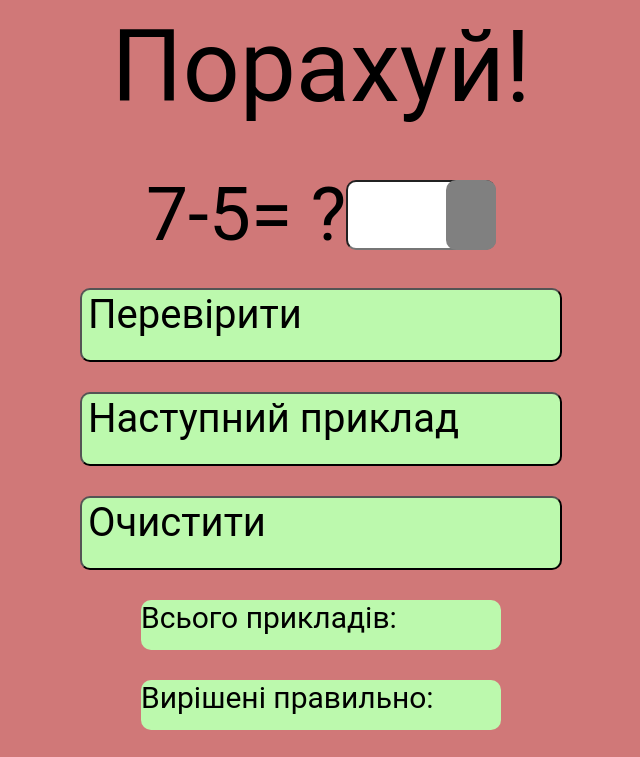
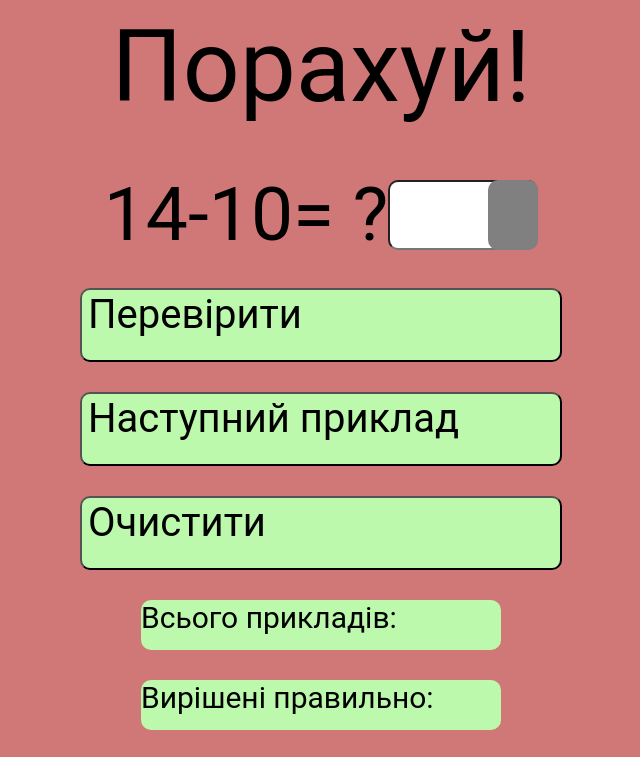
Before and after one commit to armmax0/armmax0.github.io, a plain HTML site: page index.html in a window 1280 px wide. Shown: the top 757 px of the page, without its empty margins (319-959 px from the left). Drawn offline with Linux system fonts and the light colour scheme.

Commit message:
Update index.html

```diff
--- a/index.html
+++ b/index.html
@@ -14,8 +14,8 @@
                 let b = 0;
                 let c = 0;
                 while (true) {
-                    a = Math.floor(Math.random() * 10);
-                    b = Math.floor(Math.random() * 10);
+                    a = Math.floor(Math.random() * 20);
+                    b = Math.floor(Math.random() * 20);
                     c = Math.floor(Math.random() * oper.length);
                     // if (a + b <= 10) {
                     //     if (a - b >= 0) {
```
